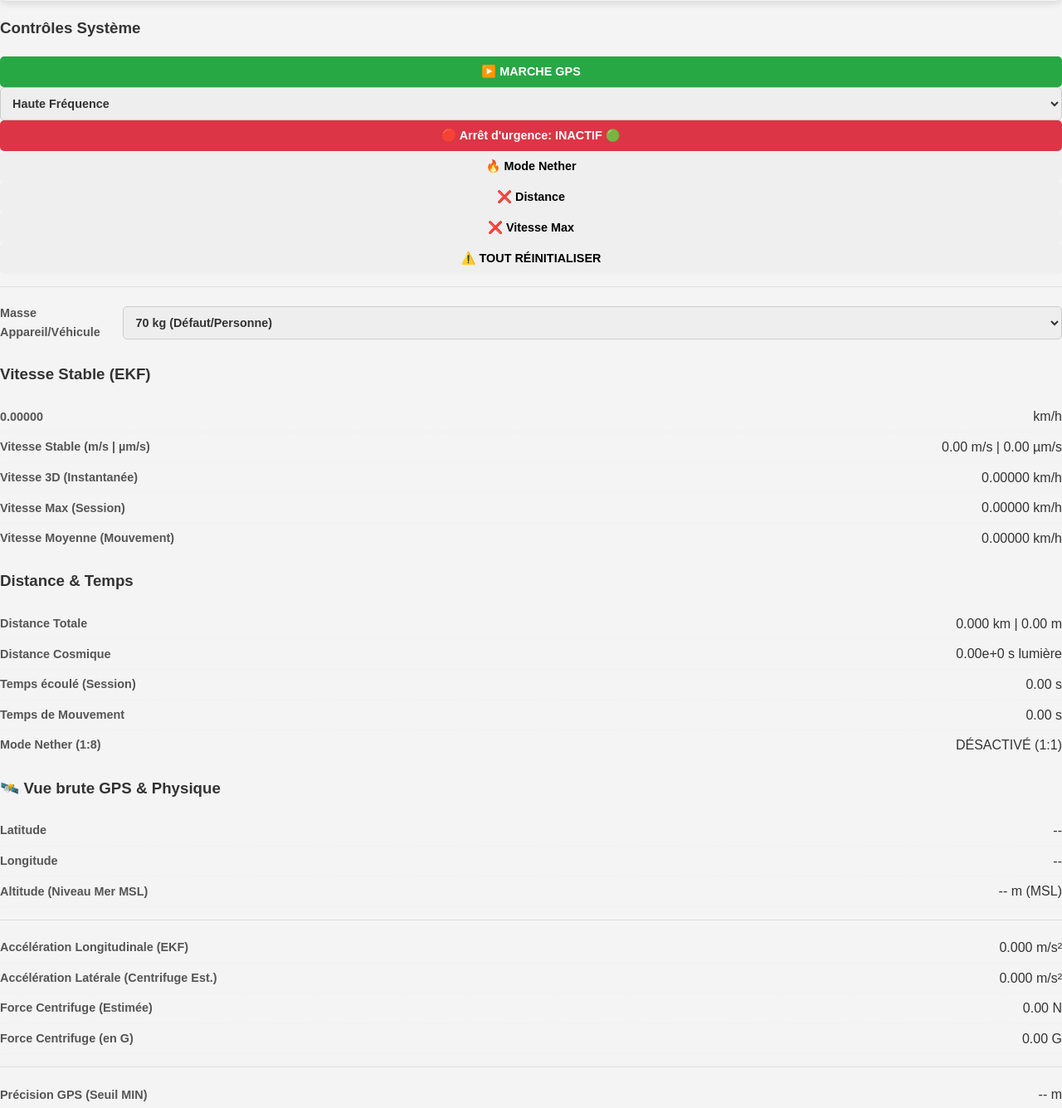
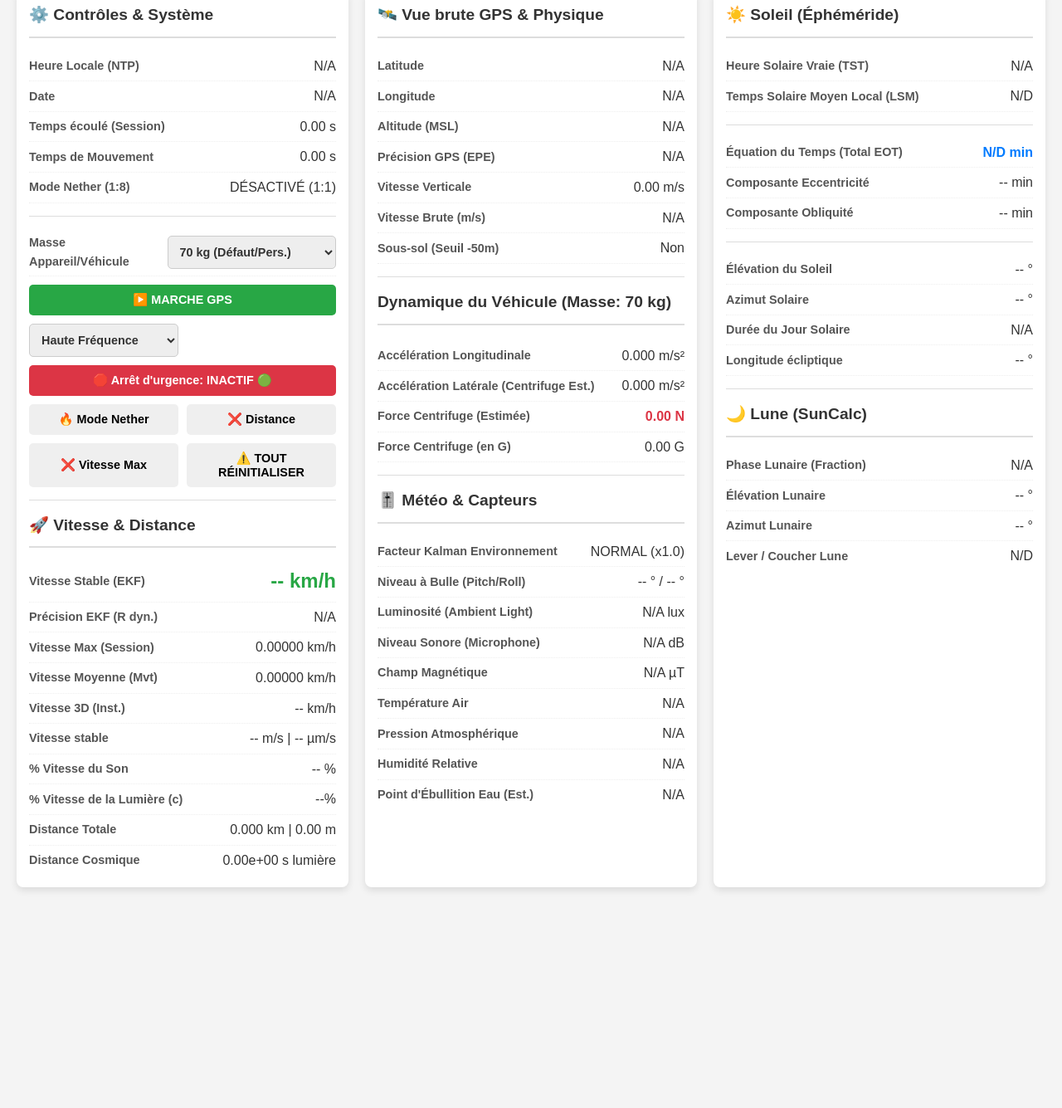
Before and after one commit to nicolaspieper59-ops/ScientificDashboard2, a website: page index.html in a window 1280 px wide. Shown: the part 545-1880 px from the top of the page at 83% size. After the commit the page ends 1634 px from the top, so only its background shows below. Drawn offline with nearby package versions, Linux system fonts and the light colour scheme; a small style sheet from the web is missing.

Commit message:
Update index.html

```diff
--- a/index.html
+++ b/index.html
@@ -3,282 +3,141 @@
 <head>
     <meta charset="UTF-8">
     <meta name="viewport" content="width=device-width, initial-scale=1.0, user-scalable=no">
-    <title>GNSS SpaceTime Dashboard 🚀 (V11.1 Hors Ligne)</title>
+    <title>GNSS SpaceTime Dashboard 🚀 (V11.1 Final)</title>
 
     <link rel="stylesheet" href="https://unpkg.com/leaflet@1.9.4/dist/leaflet.css"
           integrity="sha256-p4NxAoJBhIINfBIHUPz0M7mR1mZ9/3wPzSS6i8tD6U4="
           crossorigin=""/>
-
     <link rel="stylesheet" href="https://cdnjs.cloudflare.com/ajax/libs/font-awesome/6.0.0-beta3/css/all.min.css"
           integrity="sha512-Fo3rlrZj/k7ujTnHg4CfmjR7mQUFm94/Nfae/Y55JjNfX/YvD9eD+N6n7N2+3X5C6ZqT2C2F+h/lVj7T1/qA="
           crossorigin="anonymous" referrerpolicy="no-referrer" />
 
     <link rel="stylesheet" href="style.css">
-
-    <script src="https://unpkg.com/leaflet@1.9.4/dist/leaflet.js"
-            integrity="sha256-20n6cT8HNY9uL-ZnGg3TfQZ+6QEDH58VbT1gJcO5u5V0="
-            crossorigin=""></script>
-
-    <script src="https://cdnjs.cloudflare.com/ajax/libs/suncalc/1.9.0/suncalc.min.js"></script>
-
-    <script src="gnss-dashboard-part1.js" defer></script>
-    <script src="gnss-dashboard-part2.js" defer></script>
 </head>
 <body>
-
     <header>
         <h1>Tableau de Bord GNSS/IMU (V11.1 Dyn. Véhicule)</h1>
-        <div class="status-bar">
-            <div class="status-item">Heure UTC (NTP): <span id="local-time">--:--:--</span></div>
-            <div class="status-item">Date: <span id="date-display">N/A</span></div>
-        </div>
     </header>
 
-    <main class="dashboard-grid">
+    <div id="map-container">
+        <div id="map">
+            <p>Initialisation de la carte...</p>
+        </div>
+    </div>
 
-        <section class="widget map-container full-width-desktop">
-            <h3>🗺️ Localisation et Trajectoire</h3>
-            <div id="map" style="height: 350px;">
-                <p>Initialisation de la carte...</p>
-            </div>
-        </section>
+    <div class="dashboard-container">
 
-        <section class="widget controls">
-            <h3>Contrôles Système</h3>
-            <button id="toggle-gps-btn">▶️ MARCHE GPS</button>
-            <select id="freq-select">
-                <option value="HIGH_FREQ">Haute Fréquence</option>
-                <option value="LOW_FREQ">Basse Fréquence</option>
-            </select>
-            <button id="emergency-stop-btn" class="danger">🛑 Arrêt d'urgence: INACTIF 🟢</button>
-            <button id="nether-toggle-btn">🔥 Mode Nether</button>
-            <button id="reset-dist-btn" class="warning">❌ Distance</button>
-            <button id="reset-max-btn" class="warning">❌ Vitesse Max</button>
-            <button id="reset-all-btn" class="danger">⚠️ TOUT RÉINITIALISER</button>
+        <div class="section" id="col-1">
+            <h2>⚙️ Contrôles & Système</h2>
+            <div class="data-point"><span>Heure Locale (NTP)</span><span id="local-time">N/A</span></div>
+            <div class="data-point"><span>Date</span><span id="date-display">N/A</span></div>
+            <div class="data-point"><span>Temps écoulé (Session)</span><span id="time-elapsed">0.00 s</span></div>
+            <div class="data-point"><span>Temps de Mouvement</span><span id="time-moving">0.00 s</span></div>
+            <div class="data-point"><span>Mode Nether (1:8)</span><span id="mode-nether">DÉSACTIVÉ (1:1)</span></div>
 
             <hr>
 
             <div class="data-point">
-                <span class="label">Masse Appareil/Véhicule</span>
-                <select id="mass-select" style="width: 100%;">
-                    <option value="70">70 kg (Défaut/Personne)</option>
-                    <option value="1500">1500 kg (Voiture Légère)</option>
+                <span>Masse Appareil/Véhicule</span>
+                <select id="mass-select">
+                    <option value="70">70 kg (Défaut/Pers.)</option>
+                    <option value="1500">1500 kg (Voiture)</option>
                     <option value="5000">5000 kg (Camionnette)</option>
                     <option value="15000">15000 kg (Camion)</option>
                 </select>
             </div>
-        </section>
 
-        <section class="widget speed-main">
-            <h3>Vitesse Stable (EKF)</h3>
-            <div class="data-point primary">
-                <span id="speed-stable">0.00000</span> km/h
-            </div>
-            <div class="data-point">
-                <span class="label">Vitesse Stable (m/s | µm/s)</span>
-                <span id="speed-stable-ms">0.00 m/s | 0.00 µm/s</span>
-            </div>
-            <div class="data-point">
-                <span class="label">Vitesse 3D (Instantanée)</span>
-                <span id="speed-3d-inst">0.00000 km/h</span>
-            </div>
-            <div class="data-point">
-                <span class="label">Vitesse Max (Session)</span>
-                <span id="speed-max">0.00000 km/h</span>
-            </div>
-            <div class="data-point">
-                <span class="label">Vitesse Moyenne (Mouvement)</span>
-                <span id="speed-avg-moving">0.00000 km/h</span>
-            </div>
-        </section>
-
-        <section class="widget distance">
-            <h3>Distance & Temps</h3>
-            <div class="data-point">
-                <span class="label">Distance Totale</span>
-                <span id="distance-total-km">0.000 km | 0.00 m</span>
-            </div>
-            <div class="data-point">
-                <span class="label">Distance Cosmique</span>
-                <span id="distance-cosmic">0.00e+0 s lumière</span>
-            </div>
-            <div class="data-point">
-                <span class="label">Temps écoulé (Session)</span>
-                <span id="time-elapsed">0.00 s</span>
-            </div>
-            <div class="data-point">
-                <span class="label">Temps de Mouvement</span>
-                <span id="time-moving">0.00 s</span>
-            </div>
-            <div class="data-point">
-                <span class="label">Mode Nether (1:8)</span>
-                <span id="mode-nether">DÉSACTIVÉ (1:1)</span>
-            </div>
-        </section>
-
-        <section class="widget gps-raw">
-            <h3>🛰️ Vue brute GPS & Physique</h3>
-            <div class="data-point">
-                <span class="label">Latitude</span>
-                <span id="latitude">--</span>
-            </div>
-            <div class="data-point">
-                <span class="label">Longitude</span>
-                <span id="longitude">--</span>
-            </div>
-            <div class="data-point">
-                <span class="label">Altitude (Niveau Mer MSL)</span>
-                <span id="altitude-gps">-- m (MSL)</span>
+            <div class="controls-grid">
+                <button id="toggle-gps-btn">▶️ MARCHE GPS</button>
+                <select id="freq-select"><option value="HIGH_FREQ">Haute Fréquence</option><option value="LOW_FREQ">Basse Fréquence</option></select>
+                <button id="emergency-stop-btn">🛑 Arrêt d'urgence: INACTIF 🟢</button>
+                <button id="nether-toggle-btn">🔥 Mode Nether</button>
+                <button id="reset-dist-btn">❌ Distance</button>
+                <button id="reset-max-btn">❌ Vitesse Max</button>
+                <button id="reset-all-btn">⚠️ TOUT RÉINITIALISER</button>
             </div>
 
             <hr>
 
-            <div class="data-point">
-                <span class="label">Accélération Longitudinale (EKF)</span>
-                <span id="accel-long">0.000 m/s²</span>
-            </div>
-            <div class="data-point">
-                <span class="label">Accélération Latérale (Centrifuge Est.)</span>
-                <span id="accel-lat">0.000 m/s²</span>
-            </div>
-            <div class="data-point primary-astro">
-                <span class="label">Force Centrifuge (Estimée)</span>
-                <span id="force-centrifugal">0.00 N</span>
-            </div>
-            <div class="data-point">
-                <span class="label">Force Centrifuge (en G)</span>
-                <span id="force-centrifugal-g">0.00 G</span>
-            </div>
+            <h2>🚀 Vitesse & Distance</h2>
+            <div class="data-point main-speed"><span>Vitesse Stable (EKF)</span><span id="speed-stable">-- km/h</span></div>
+            <div class="data-point"><span>Précision EKF (R dyn.)</span><span id="speed-error-perc">N/A</span></div>
+            <div class="data-point"><span>Vitesse Max (Session)</span><span id="speed-max">0.00000 km/h</span></div>
+            <div class="data-point"><span>Vitesse Moyenne (Mvt)</span><span id="speed-avg-moving">0.00000 km/h</span></div>
+            <div class="data-point"><span>Vitesse 3D (Inst.)</span><span id="speed-3d-inst">-- km/h</span></div>
+            <div class="data-point"><span>Vitesse stable</span><span id="speed-stable-ms">-- m/s | -- µm/s</span></div>
+            <div class="data-point"><span>% Vitesse du Son</span><span id="perc-speed-sound">-- %</span></div>
+            <div class="data-point"><span>% Vitesse de la Lumière (c)</span><span id="perc-speed-c">--%</span></div>
+            <div class="data-point"><span>Distance Totale</span><span id="distance-total-km">0.000 km | 0.00 m</span></div>
+            <div class="data-point"><span>Distance Cosmique</span><span id="distance-cosmic">0.00e+00 s lumière</span></div>
+        </div>
+
+        <div class="section" id="col-2">
+            <h2>🛰️ Vue brute GPS & Physique</h2>
+            <div class="data-point"><span>Latitude</span><span id="latitude">N/A</span></div>
+            <div class="data-point"><span>Longitude</span><span id="longitude">N/A</span></div>
+            <div class="data-point"><span>Altitude (MSL)</span><span id="altitude-gps">N/A</span></div>
+            <div class="data-point"><span>Précision GPS (EPE)</span><span id="gps-precision">N/A</span></div>
+            <div class="data-point"><span>Vitesse Verticale</span><span id="vertical-speed">0.00 m/s</span></div>
+            <div class="data-point"><span>Vitesse Brute (m/s)</span><span id="speed-raw-ms">N/A</span></div>
+            <div class="data-point"><span>Sous-sol (Seuil -50m)</span><span id="underground-status">Non</span></div>
 
             <hr>
 
-            <div class="data-point">
-                <span class="label">Précision GPS (Seuil MIN)</span>
-                <span id="gps-precision">-- m</span>
-            </div>
-            <div class="data-point">
-                <span class="label">Vitesse Verticale (EKF)</span>
-                <span id="vertical-speed">0.00 m/s</span>
-            </div>
-            <div class="data-point">
-                <span class="label">Sous-sol (Seuil -50m)</span>
-                <span id="underground-status">Non</span>
-            </div>
-        </section>
+            <h3>Dynamique du Véhicule (Masse: <span id="current-mass">70</span> kg)</h3>
+            <div class="data-point"><span>Accélération Longitudinale</span><span id="accel-long">0.000 m/s²</span></div>
+            <div class="data-point"><span>Accélération Latérale (Centrifuge Est.)</span><span id="accel-lat">0.000 m/s²</span></div>
+            <div class="data-point main-force"><span>Force Centrifuge (Estimée)</span><span id="force-centrifugal">0.00 N</span></div>
+            <div class="data-point"><span>Force Centrifuge (en G)</span><span id="force-centrifugal-g">0.00 G</span></div>
 
-        <section class="widget astro-sun">
-            <h3>☀️ Soleil (Éphéméride & SunCalc)</h3>
-            <div class="data-point">
-                <span class="label">Heure Solaire Vraie (TST)</span>
-                <span id="time-solar-true">--:--:--</span>
-            </div>
-            <div class="data-point">
-                <span class="label">Heure Solaire Moyenne (LSM)</span>
-                <span id="culmination-lsm">--:--:--</span>
-            </div>
+            <hr>
 
-            <hr style="border-top: 1px dashed #4a4a4a;">
-
-            <div class="data-point primary-astro">
-                <span class="label">Équation du Temps (Total EOT)</span>
-                <span id="eot-min">-- min</span>
-            </div>
-            <div class="data-point">
-                <span class="label">Composante Eccentricité</span>
-                <span id="eot-ecc-comp">-- min</span>
-            </div>
-            <div class="data-point">
-                <span class="label">Composante Obliquité</span>
-                <span id="eot-obliq-comp">-- min</span>
-            </div>
-
-            <hr style="border-top: 1px dashed #4a4a4a;">
-
-            <div class="data-point">
-                <span class="label">Longitude Écliptique</span>
-                <span id="ecliptic-long">-- °</span>
-            </div>
-            <div class="data-point">
-                <span class="label">Élévation Solaire</span>
-                <span id="sun-elevation">-- °</span>
-            </div>
-            <div class="data-point">
-                <span class="label">Azimut Solaire</span>
-                <span id="sun-azimuth">-- °</span>
-            </div>
-            <div class="data-point">
-                <span class="label">Durée du Jour Solaire</span>
-                <span id="day-duration">--h --m</span>
-            </div>
-        </section>
-
-        <div class="widget sensors-and-weather">
-            <h2>Capteurs Locaux & Météo (EKF Correction)</h2>
-
-            <div class="data-point">
-                <span class="label">Précision EKF (R dyn.)</span>
-                <span id="speed-error-perc">N/A</span>
-            </div>
-            <div class="data-point">
-                <span class="label">Facteur Kalman Env.</span>
-                <span id="env-factor">NORMAL</span>
-            </div>
-
-            <hr style="border-top: 1px dashed #4a4a4a;">
-
-            <div class="data-point">
-                <span>Niveau à Bulle (Pitch/Roll)</span><span id="bubble-level">-- ° / -- °</span>
-            </div>
-            <div class="data-point">
-                <span>Luminosité (Ambient Light)</span><span id="luminosity">N/A lux</span>
-            </div>
-            <div class="data-point">
-                <span>Niveau Sonore (Microphone)</span><span id="noise-level">N/A dB</span>
-            </div>
-            <div class="data-point">
-                <span>Champ Magnétique</span><span id="magnetic-field">N/A µT</span>
-            </div>
-
-            <hr style="border-top: 1px dashed #4a4a4a;">
-
-            <div class="data-point">
-                <span>Température Air (API)</span><span id="temp-air">N/A</span>
-            </div>
-            <div class="data-point">
-                <span>Pression Atmosphérique (API)</span><span id="pressure">N/A</span>
-            </div>
-            <div class="data-point">
-                <span>Humidité Relative (API)</span><span id="humidity">N/A</span>
-            </div>
-            <div class="data-point">
-                <span>Vitesse du Vent (Est.)</span><span id="wind-speed-est">N/A</span>
-            </div>
-            <div class="data-point">
-                <span>Point d'Ébullition Eau (Est.)</span><span id="boiling-point-est">N/A</span>
-            </div>
+            <h2>🎚️ Météo & Capteurs</h2>
+            <div class="data-point"><span>Facteur Kalman Environnement</span><span id="env-factor">NORMAL (x1.0)</span></div>
+            <div class="data-point"><span>Niveau à Bulle (Pitch/Roll)</span><span id="bubble-level">-- ° / -- °</span></div>
+            <div class="data-point"><span>Luminosité (Ambient Light)</span><span id="luminosity">N/A lux</span></div>
+            <div class="data-point"><span>Niveau Sonore (Microphone)</span><span id="noise-level">N/A dB</span></div>
+            <div class="data-point"><span>Champ Magnétique</span><span id="magnetic-field">N/A µT</span></div>
+            <div class="data-point"><span>Température Air</span><span id="temp-air">N/A</span></div>
+            <div class="data-point"><span>Pression Atmosphérique</span><span id="pressure">N/A</span></div>
+            <div class="data-point"><span>Humidité Relative</span><span id="humidity">N/A</span></div>
+            <div class="data-point"><span>Point d'Ébullition Eau (Est.)</span><span id="boiling-point-est">N/A</span></div>
         </div>
 
-        <section class="widget astro-moon">
-            <h3>🌙 Lune (SunCalc)</h3>
-            <div class="data-point">
-                <span class="label">Phase Lunaire (Fraction)</span>
-                <span id="lunar-phase-perc">-- %</span>
-            </div>
-            <div class="data-point">
-                <span class="label">Élévation Lunaire</span>
-                <span id="moon-elevation">-- °</span>
-            </div>
-            <div class="data-point">
-                <span class="label">Azimut Lunaire</span>
-                <span id="moon-azimuth">-- °</span>
-            </div>
-            <div class="data-point">
-                <span class="label">Lever / Coucher Lune</span>
-                <span id="moon-times">↑ --:-- / ↓ --:--</span>
-            </div>
-        </section>
+        <div class="section" id="col-3">
+            <h2>☀️ Soleil (Éphéméride)</h2>
+            <div class="data-point"><span>Heure Solaire Vraie (TST)</span><span id="time-solar-true">N/A</span></div>
+            <div class="data-point"><span>Temps Solaire Moyen Local (LSM)</span><span id="culmination-lsm">N/D</span></div>
 
-    </main>
+            <hr>
+
+            <div class="data-point main-eot"><span>Équation du Temps (Total EOT)</span><span id="eot-min">N/D min</span></div>
+            <div class="data-point"><span>Composante Eccentricité</span><span id="eot-ecc-comp">-- min</span></div>
+            <div class="data-point"><span>Composante Obliquité</span><span id="eot-obliq-comp">-- min</span></div>
+
+            <hr>
+
+            <div class="data-point"><span>Élévation du Soleil</span><span id="sun-elevation">-- °</span></div>
+            <div class="data-point"><span>Azimut Solaire</span><span id="sun-azimuth">-- °</span></div>
+            <div class="data-point"><span>Durée du Jour Solaire</span><span id="day-duration">N/A</span></div>
+            <div class="data-point"><span>Longitude écliptique</span><span id="ecliptic-long">-- °</span></div>
+
+            <hr>
+
+            <h2>🌙 Lune (SunCalc)</h2>
+            <div class="data-point"><span>Phase Lunaire (Fraction)</span><span id="lunar-phase-perc">N/A</span></div>
+            <div class="data-point"><span>Élévation Lunaire</span><span id="moon-elevation">-- °</span></div>
+            <div class="data-point"><span>Azimut Lunaire</span><span id="moon-azimuth">-- °</span></div>
+            <div class="data-point"><span>Lever / Coucher Lune</span><span id="moon-times">N/D</span></div>
+        </div>
+
+    </div>
+
+<script src="https://unpkg.com/leaflet@1.9.4/dist/leaflet.js"
+        integrity="sha256-20n6cT8HNY9uL-ZnGg3TfQZ+6QEDH58VbT1gJcO5u5V0="
+        crossorigin=""></script>
+<script src="https://cdnjs.cloudflare.com/ajax/libs/suncalc/1.9.0/suncalc.min.js"></script>
+<script src="gnss-dashboard-full.js" defer></script>
 
 </body>
     </html>
```
